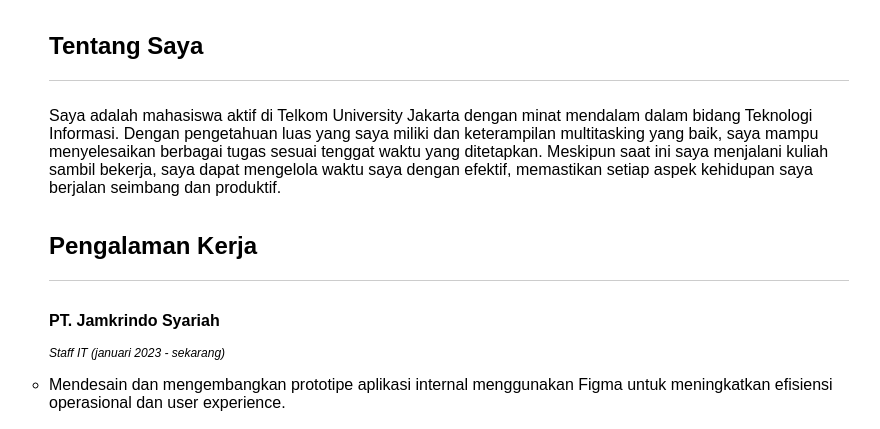
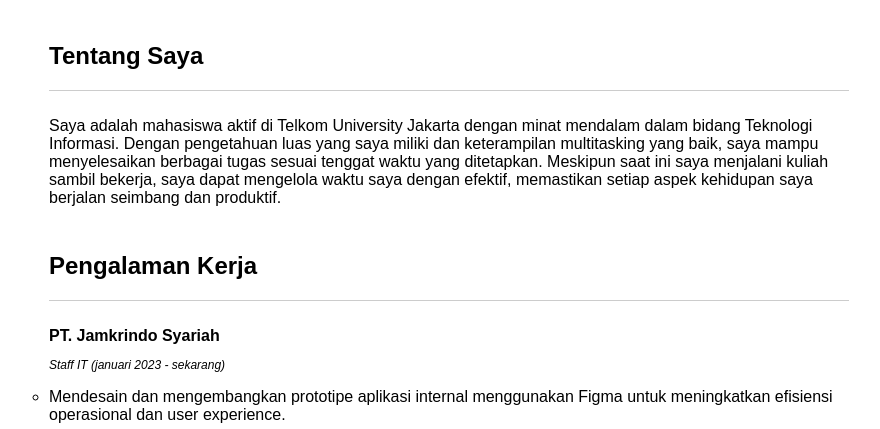
Before and after one commit to nabilahmufidah022/CV-NABIILAH, a plain HTML site: page index.html in a window 1280 px wide. Shown: the part 317-746 px from the top of the page, without its empty margins (191-1071 px from the left). Drawn offline with Linux system fonts and the light colour scheme.

Commit message:
Update index.html

```diff
--- a/index.html
+++ b/index.html
@@ -38,8 +38,8 @@
         .jabatan{
             font-style: italic;
             font-size: 12px;
-            margin-top: -5px;
-            margin-bottom: 5px;
+            margin-top: -8px;
+            margin-bottom: 10px;
         }
         section {
             margin-top: 15px;
@@ -53,7 +53,10 @@
             margin-bottom: 10px;
         }
         h2{
-            margin-top: 35px;
+            margin-top: 45px;
+        }
+        h4{
+            margin-top: 15px;
         }
     </style>
 </head>
```
